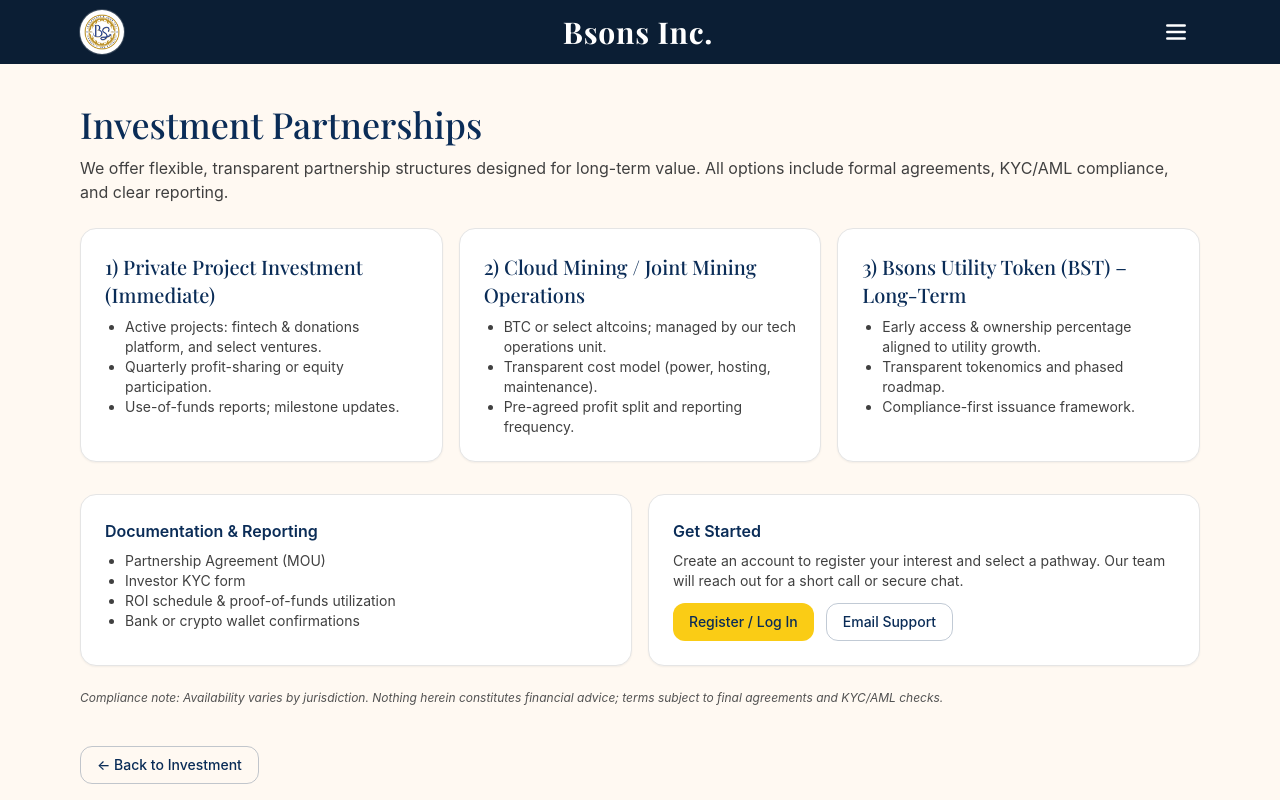
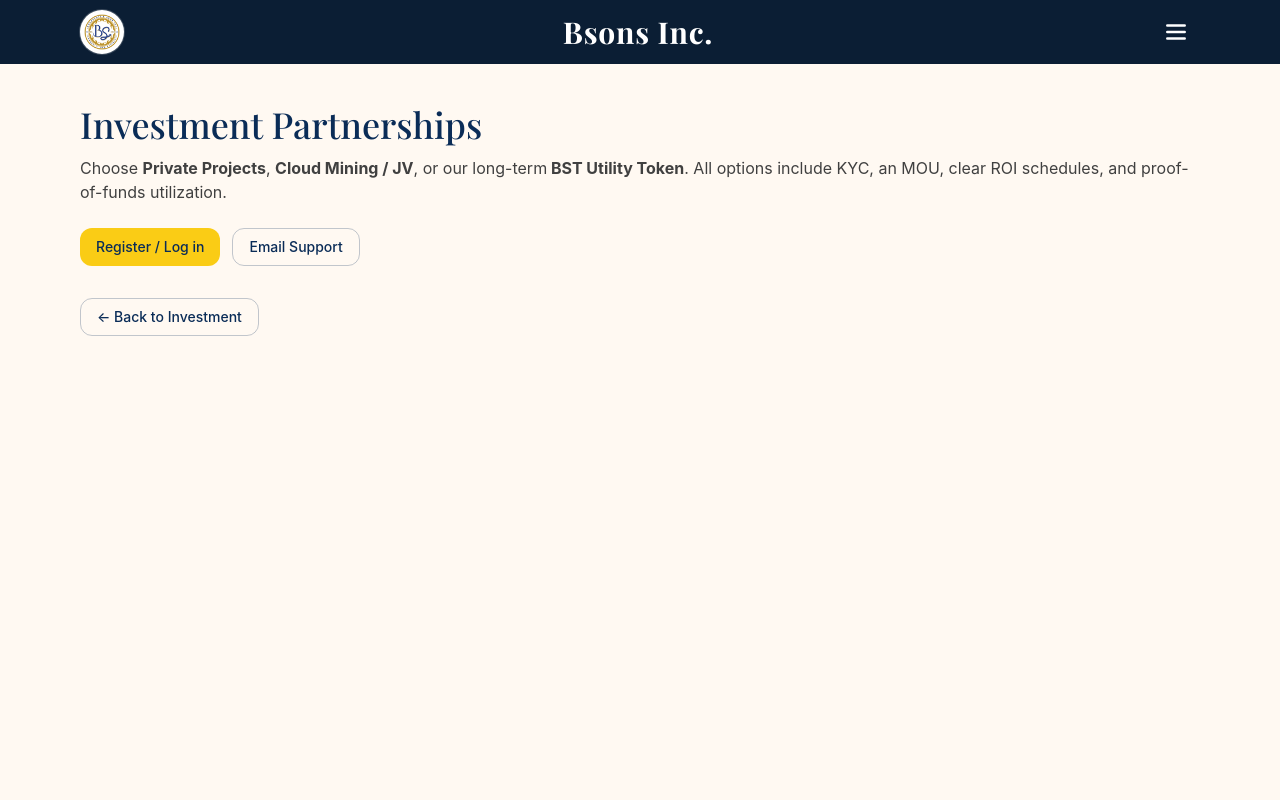
Before and after one commit to Aim-Empire/site_bsonsinc, a Next.js app: page /programs/investment/partnerships in a window 1280 px wide. Shown: the top 800 px of the page. Built offline with nearby package versions, Linux system fonts and the light colour scheme.

Commit message:
feat(investment): add Partnerships page and link from Investment

```diff
--- a/app/programs/investment/partnerships/page.tsx
+++ b/app/programs/investment/partnerships/page.tsx
@@ -1,80 +1,24 @@
-export const metadata = {
-  title: "Investment Partnerships | Bsons Inc.",
-  description:
-    "Three investment pathways: Private Projects, Cloud Mining/JV, and Bsons Utility Token (BST). Includes KYC, MOU, ROI schedule, and transparency.",
-};
+export const metadata = { title: "Investment Partnerships | Bsons Inc." };
 
-const Card = ({title, children}:{title:string; children:React.ReactNode}) => (
-  <div className="card">
-    <h3 className="font-display text-xl text-brand-navy">{title}</h3>
-    <div className="mt-2 text-sm text-neutral-700">{children}</div>
-  </div>
-);
-
-export default function Page(){
+export default function Page() {
   return (
     <main className="min-h-screen bg-[var(--page-invest,#FFF9F2)]">
       <section className="container-default py-10">
         <h1 className="font-display text-4xl text-brand-navy">Investment Partnerships</h1>
         <p className="mt-3 text-neutral-700">
-          We offer flexible, transparent partnership structures designed for long-term value.
-          All options include formal agreements, KYC/AML compliance, and clear reporting.
+          Choose <strong>Private Projects</strong>, <strong>Cloud Mining / JV</strong>, or our long-term
+          <strong> BST Utility Token</strong>. All options include KYC, an MOU, clear ROI schedules,
+          and proof-of-funds utilization.
         </p>
 
-        <div className="mt-6 grid md:grid-cols-3 gap-4">
-          <Card title="1) Private Project Investment (Immediate)">
-            <ul className="list-disc ml-5">
-              <li>Active projects: fintech & donations platform, and select ventures.</li>
-              <li>Quarterly profit-sharing or equity participation.</li>
-              <li>Use-of-funds reports; milestone updates.</li>
-            </ul>
-          </Card>
-
-          <Card title="2) Cloud Mining / Joint Mining Operations">
-            <ul className="list-disc ml-5">
-              <li>BTC or select altcoins; managed by our tech operations unit.</li>
-              <li>Transparent cost model (power, hosting, maintenance).</li>
-              <li>Pre-agreed profit split and reporting frequency.</li>
-            </ul>
-          </Card>
-
-          <Card title="3) Bsons Utility Token (BST) – Long-Term">
-            <ul className="list-disc ml-5">
-              <li>Early access & ownership percentage aligned to utility growth.</li>
-              <li>Transparent tokenomics and phased roadmap.</li>
-              <li>Compliance-first issuance framework.</li>
-            </ul>
-          </Card>
+        <div className="mt-6 flex flex-wrap gap-3">
+          <a className="btn" href="/auth">Register / Log in</a>
+          <a className="btn-outline" href="mailto:support@bsonsinc.com?subject=Investment Partnership Inquiry">
+            Email Support
+          </a>
         </div>
 
-        <div className="mt-8 grid md:grid-cols-2 gap-4">
-          <div className="card">
-            <h3 className="font-semibold text-brand-navy">Documentation & Reporting</h3>
-            <ul className="list-disc ml-5 text-sm text-neutral-700 mt-2">
-              <li>Partnership Agreement (MOU)</li>
-              <li>Investor KYC form</li>
-              <li>ROI schedule & proof-of-funds utilization</li>
-              <li>Bank or crypto wallet confirmations</li>
-            </ul>
-          </div>
-          <div className="card">
-            <h3 className="font-semibold text-brand-navy">Get Started</h3>
-            <p className="mt-2 text-sm text-neutral-700">
-              Create an account to register your interest and select a pathway.
-              Our team will reach out for a short call or secure chat.
-            </p>
-            <div className="mt-3 flex gap-3">
-              <a className="btn" href="/auth">Register / Log In</a>
-              <a className="btn-outline" href="mailto:support@bsonsinc.com?subject=Investment Partnership Inquiry">Email Support</a>
-            </div>
-          </div>
-        </div>
-
-        <div className="mt-6 text-xs text-neutral-600 italic">
-          Compliance note: Availability varies by jurisdiction. Nothing herein constitutes financial advice; terms subject to final agreements and KYC/AML checks.
-        </div>
-
-        <div className="mt-10">
+        <div className="mt-8">
           <a className="btn-outline" href="/programs/investment">← Back to Investment</a>
         </div>
       </section>
```
